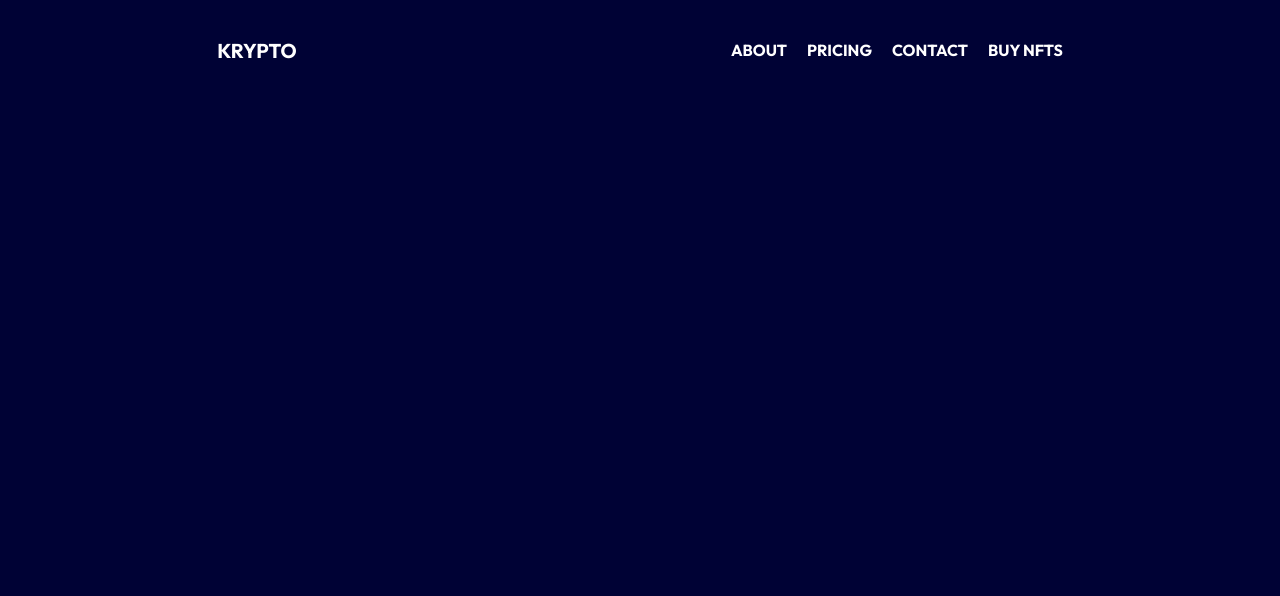
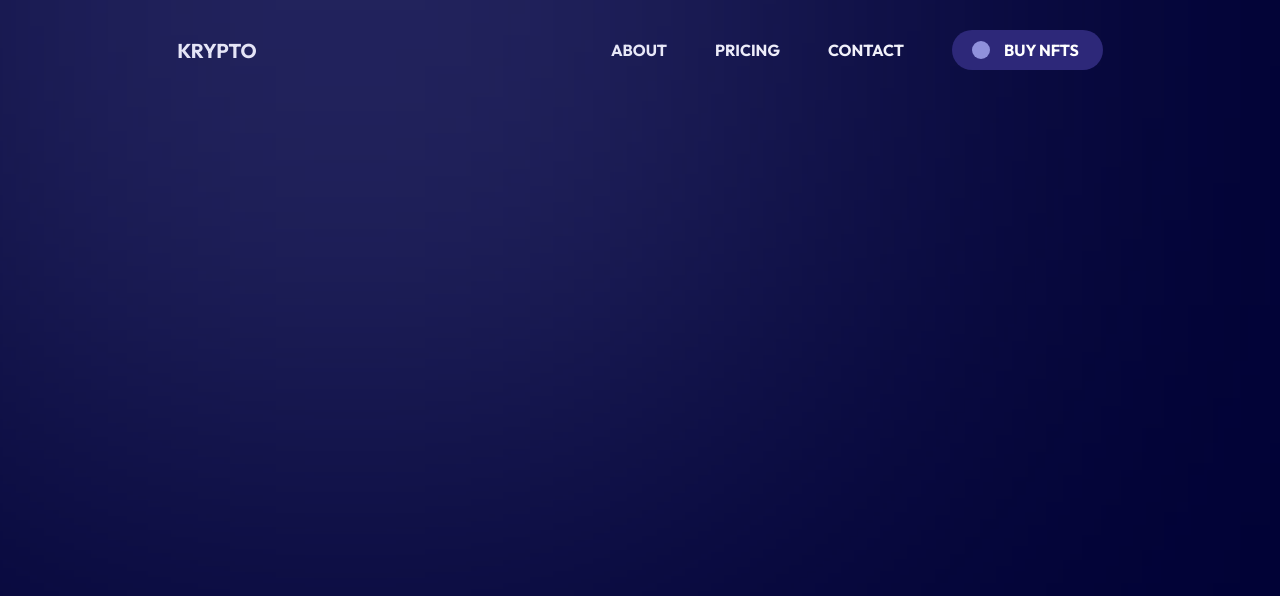
Before and after one commit to johdasgran/krypto, a website: page index.html in a window 1280 px wide. Drawn offline with nearby package versions, Linux system fonts and the light colour scheme; files that its build step writes are made by us from their sources.

Commit message:
update header

```diff
--- a/assets/sass/layout/_header.scss
+++ b/assets/sass/layout/_header.scss
@@ -2,6 +2,19 @@
   color: $color-text;
   font-weight: 700;
   height: 100px;
+  position: relative;
+
+  &:before {
+    content: "";
+    position: absolute;
+    width: 679px;
+    height: 679px;
+    left: calc(50% - 679px/2 - 289.5px);
+    // top: -452px;
+    top: -348px;
+    background: rgba(141, 141, 218, 0.6);
+    filter: blur(306px);
+  }
 
   &__container {
     display: flex;
@@ -19,8 +32,29 @@
     list-style: none;
     display: flex;
     place-items: center;
-        gap: 20px;
+    gap: 48px;
+  }
+
+  &__navbar ul li:last-child {
+    background-color: #2d2879;
+    padding: 10px 24px 10px 52px;
+    border-radius: 60px;
+    position: relative;
+  }
+
+  &__navbar ul li:last-child::before {
+    content: "";
+    position: absolute;
+    left: 20px;
+    top: 50%;
+    transform: translateY(-50%);
+    height: 18px;
+    width: 18px;
+    border-radius: 50%;
+    background-color: #9091DC;
   }
 
 
+
+
 }
```
Lines whose indentation alone changed are shown as unchanged.
